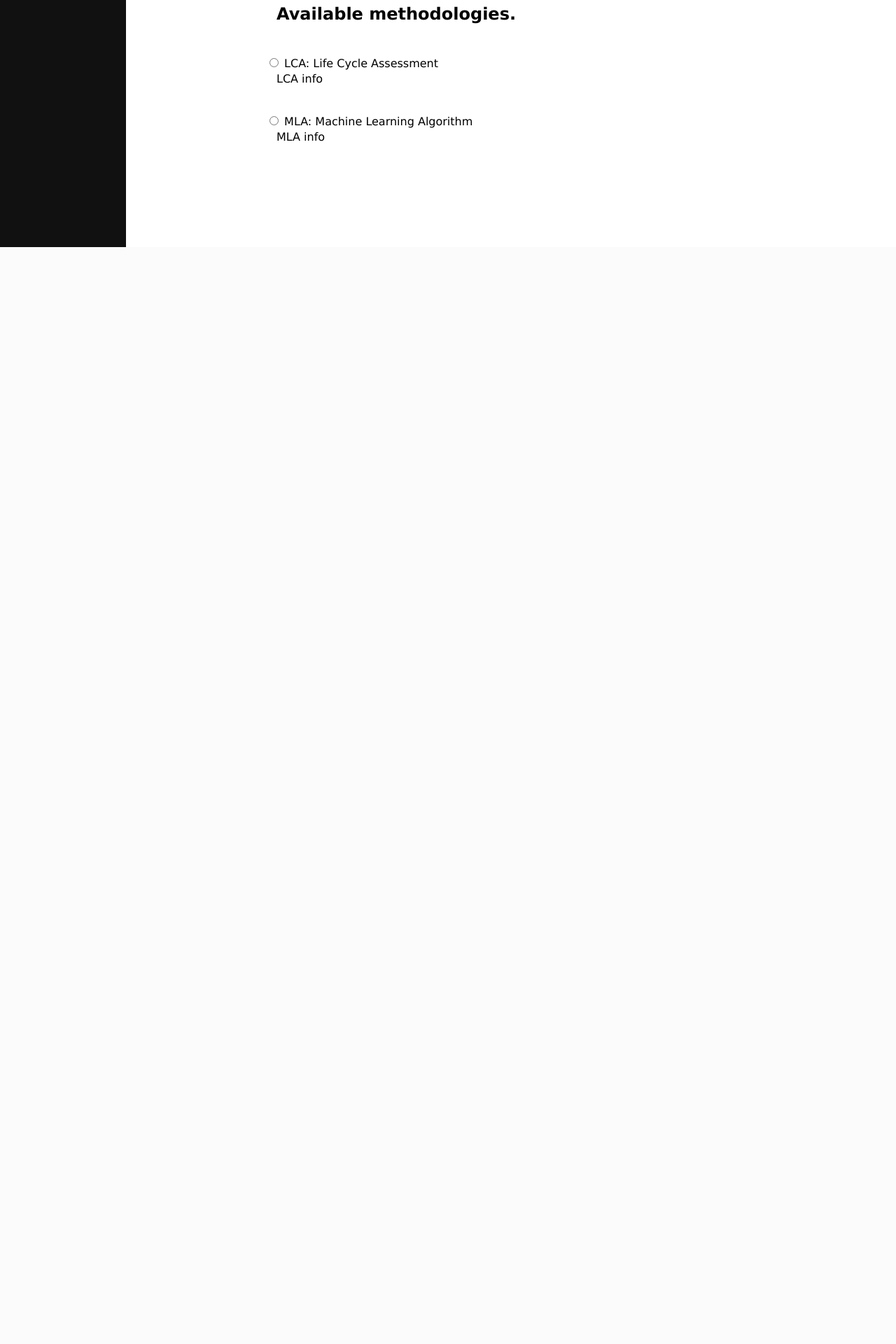
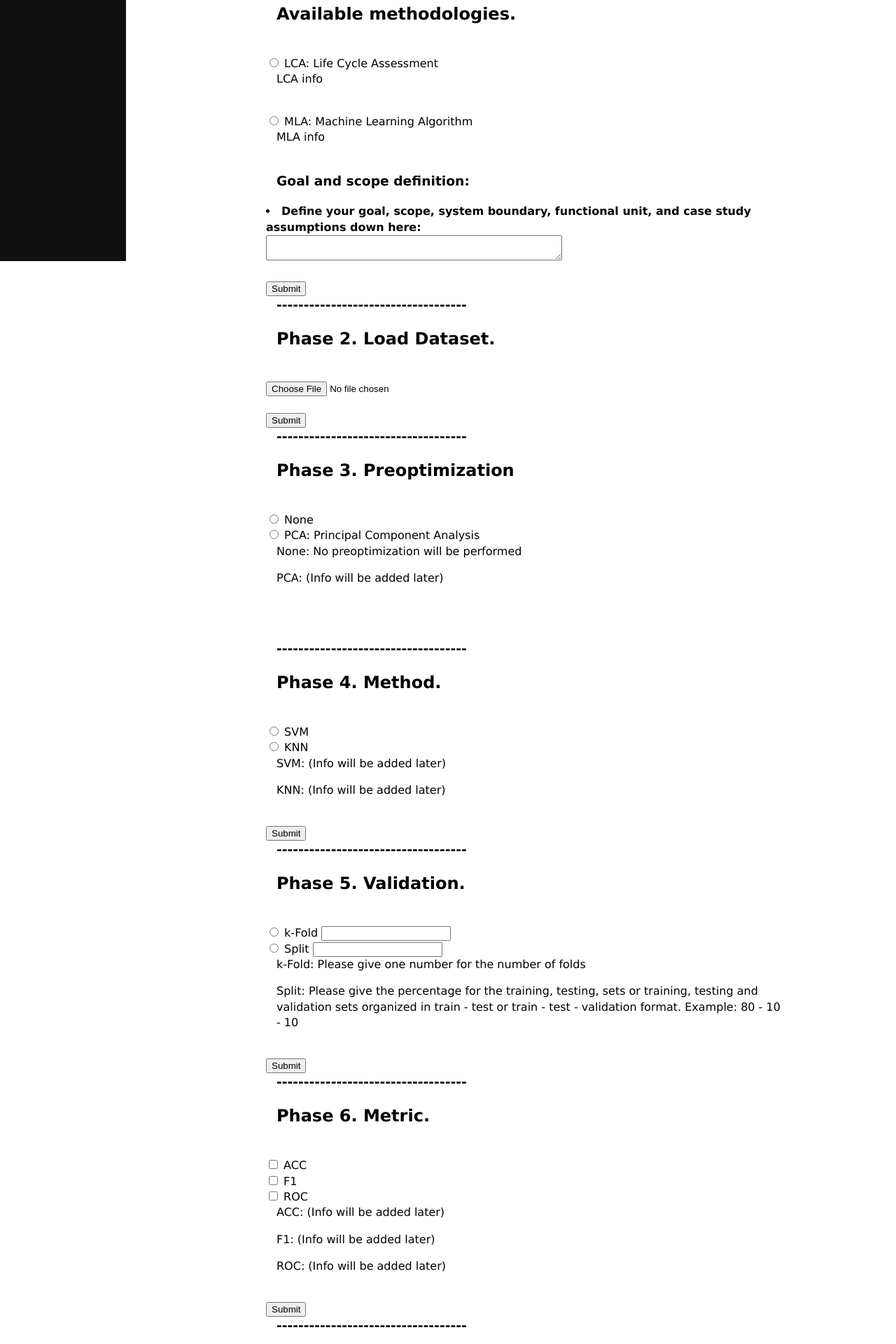
Before and after one commit to kandersonko/lca-tool, a Flask app: template backend/templates/experiments/new_experiment.html in a window 1280 px wide. Shown: the part 447-2367 px from the top of the page at 70% size. Before the commit the page ends 800 px from the top, so only its background shows below. Run offline with Flask 2, Linux system fonts and the light colour scheme; the template is opened without the code that fills it, so the values that code supplies are empty; some libraries are stand-ins or nearby versions.

Commit message:
Update new_experiment.html
Added submit button and upated js for ajax request.

```diff
--- a/backend/templates/experiments/new_experiment.html
+++ b/backend/templates/experiments/new_experiment.html
@@ -309,15 +309,21 @@
         <!-- Section for MLA -->
        <div id="MLA_Options" class="desc">
       <h2>Phase 1. Experiment information.</h2>
-            <h3>Name of the project, Name and Email:</h3>
-
+      <h3>Name of the project</h3>
+      <form>
       <table>
        <tr>
         <td><input id="projectName" type="text" name="projectName" placeholder="Name of the project" /></td>
+        <td><input type="button" value="Submit" onclick="displayProjectName()" /></td>
         </tr>
        </table>
+       </form>
+       </div>
+
+
 
             <h3>Goal and scope definition:</h3>
+<form>
   <li style="font-size:12pt">
       <b>
           Define your goal, scope, system boundary, functional unit, and case study
@@ -325,19 +331,23 @@
       </b>
   </li>
 
-            <textarea id="phase1Text" name="phase1Text" rows="2" cols="50">
-
-            </textarea>
-            <p>&nbsp;</p>
+  <textarea id="phase1Text" name="phase1Text" rows="2" cols="50"></textarea>
+  <br><br>
+  <input type="button" value="Submit" onclick="submitPhase1Text()">
+</form>
+
 
             <h3>-----------------------------------</h3>
-
 
             <!-- Dataset section -->
              <h2>Phase 2. Load Dataset.</h2><br>
+              <form>
             <input type="file" id="csv" name="csv" accept=".csv">
-
-            <p>&nbsp;</p>
+           <br><br>
+         <input type="button" value="Submit" onclick="submitDataset()">
+         </form>
+
+
 
             <h3>-----------------------------------</h3>
 
@@ -345,12 +355,40 @@
             <!-- Preprocess section-->
 <h2>Phase 3. Preoptimization</h2><br>
 
-            <input type="radio" id=PreOpt_None name="preoptimization" value=PreOpt_None> <label for=PreOpt_None>None</label><br>
-            <input type="radio" id=PreOpt_PCA name="preoptimization" value=PreOpt_PCA> <label for=PreOpt_PCA>PCA: Principal Component Analysis</label><br>
+<form id="preOptForm">
+  <input type="radio" id="PreOpt_None" name="preoptimization" value="PreOpt_None">
+  <label for="PreOpt_None">None</label><br>
+  <input type="radio" id="PreOpt_PCA" name="preoptimization" value="PreOpt_PCA">
+  <label for="PreOpt_PCA">PCA: Principal Component Analysis</label><br>
 
   <p>None: No preoptimization will be performed</p>
   <p>PCA: (Info will be added later) </p>
 
+  <br>
+  <input type="hidden" id="csrf_token" name="csrf_token" value="{{ csrf_token() }}">
+</form>
+
+<script>
+  $(document).ready(function() {
+    $('input[type=radio][name=preoptimization]').change(function() {
+      var formData = $('#preOptForm').serialize();
+      $.ajax({
+        type: 'POST',
+        url: '/preoptimization',
+        data: formData,
+        success: function(response) {
+          alert('Preoptimization submitted');
+          // do something with the response from the server
+        },
+        error: function() {
+          alert('Preoptimization submission failed');
+        }
+      });
+    });
+  });
+</script>
+
+
             <p>&nbsp;</p>
 
             <h3>-----------------------------------</h3>
@@ -358,44 +396,62 @@
             <!-- Methods section-->
 <h2>Phase 4. Method.</h2><br>
 
-            <input type="radio" id=Method_SVM name="methods" value=Method_SVM> <label for=Method_SVM>SVM</label><br>
-            <input type="radio" id=Method_KNN name="methods" value=Method_KNN> <label for=Method_KNN>KNN</label><br>
+<form id="methodForm">
+  <input type="radio" id="Method_SVM" name="methods" value="Method_SVM">
+  <label for="Method_SVM">SVM</label><br>
+  <input type="radio" id="Method_KNN" name="methods" value="Method_KNN">
+  <label for="Method_KNN">KNN</label><br>
 
   <p>SVM: (Info will be added later) </p>
   <p>KNN: (Info will be added later) </p>
 
-            <p>&nbsp;</p>
+  <br>
+  <input type="button" value="Submit" onclick="submitMethod()">
+</form>
 
             <h3>-----------------------------------</h3>
 
             <!-- Validation section-->
 <h2>Phase 5. Validation.</h2><br>
 
-            <input type="radio" id=Val_k-Fold name="validation" value=Val_k-Fold> <label for=Val_k-Fold>k-Fold</label>
+<form id="validationForm">
+  <input type="radio" id="Val_k-Fold" name="validation" value="Val_k-Fold">
+  <label for="Val_k-Fold">k-Fold</label>
   <input type="text" id="Val_k-Fold_text" name="Val_k-Fold_textInput"><br>
 
-            <input type="radio" id=Val_Split name="validation" value=Val_Split> <label for=Val_Split>Split</label>
-            <input type="text" id="Val_Split" name="Val_Split_textInput"><br>
+  <input type="radio" id="Val_Split" name="validation" value="Val_Split">
+  <label for="Val_Split">Split</label>
+  <input type="text" id="Val_Split_textInput" name="Val_Split_textInput"><br>
 
   <p>k-Fold: Please give one number for the number of folds</p>
   <p>Split: Please give the percentage for the training, testing, sets or training, testing and validation sets organized in train - test or train - test - validation format. Example: 80 - 10 - 10 </p>
 
-            <p>&nbsp;</p>
+  <br>
+  <input type="button" value="Submit" onclick="submitValidation()">
+</form>
+
 
             <h3>-----------------------------------</h3>
 
            <!-- Metrics section-->
 <h2>Phase 6. Metric.</h2><br>
 
-            <input type="checkbox" id=Met_ACC name="metric" value=Met_ACC> <label for=Met_ACC>ACC</label><br>
-            <input type="checkbox" id=Met_F1 name="metric" value=Met_F1> <label for=Met_F1>F1</label><br>
-            <input type="checkbox" id=Met_ROC name="metric" value=Met_ROC> <label for=Met_ROC>ROC</label><br>
+<form id="metricForm">
+  <input type="checkbox" id="Met_ACC" name="metric" value="Met_ACC">
+  <label for="Met_ACC">ACC</label><br>
+  <input type="checkbox" id="Met_F1" name="metric" value="Met_F1">
+  <label for="Met_F1">F1</label><br>
+  <input type="checkbox" id="Met_ROC" name="metric" value="Met_ROC">
+  <label for="Met_ROC">ROC</label><br>
 
   <p>ACC: (Info will be added later) </p>
   <p>F1: (Info will be added later) </p>
   <p>ROC: (Info will be added later) </p>
 
-            <p>&nbsp;</p>
+  <br>
+  <input type="button" value="Submit" onclick="submitMetric()">
+</form>
+
 
             <h3>-----------------------------------</h3>
 
@@ -1449,6 +1505,72 @@
 
 
     }
+    <!-- Script for the Mla info-->
+function displayProjectName() {
+    var projectName = document.getElementById("projectName").value;
+    alert("Project Name: " + projectName);
+  }
+  function submitPhase1Text() {
+    var phase1Text = document.getElementById("phase1Text").value;
+    alert("Phase 1 Text: " + phase1Text);
+  }
+  function submitDataset() {
+    var csv = document.getElementById("csv").files[0];
+    alert("File Name: " + csv.name);
+    // Here you can use the file object to read the contents of the CSV file
+  }
+  function submitMethod() {
+  var formData = $('#methodForm').serialize();
+  var selectedMethod = $('input[name="methods"]:checked').val();
+  if (selectedMethod) {
+    $.ajax({
+      type: 'POST',
+      url: '/method',
+      data: formData,
+      success: function(response) {
+        alert('Method submitted');
+        // do something with the response from the server
+      },
+      error: function() {
+        alert('Method submission failed');
+      }
+    });
+  } else {
+    alert('Please select a method');
+  }
+}
+
+  function submitValidation() {
+    var formData = $('#validationForm').serialize();
+    $.ajax({
+      type: 'POST',
+      url: '/validate',
+      data: formData,
+      success: function(response) {
+        alert('Validation successful');
+        // do something with the response from the server
+      },
+      error: function() {
+        alert('Validation failed');
+      }
+    });
+  }
+  function submitMetric() {
+    var formData = $('#metricForm').serialize();
+    $.ajax({
+      type: 'POST',
+      url: '/metric',
+      data: formData,
+      success: function(response) {
+        alert('Metric submitted');
+        // do something with the response from the server
+      },
+      error: function() {
+        alert('Metric submission failed');
+      }
+    });
+  }
+
 
 </script>
 
```
Lines whose indentation alone changed are shown as unchanged.
